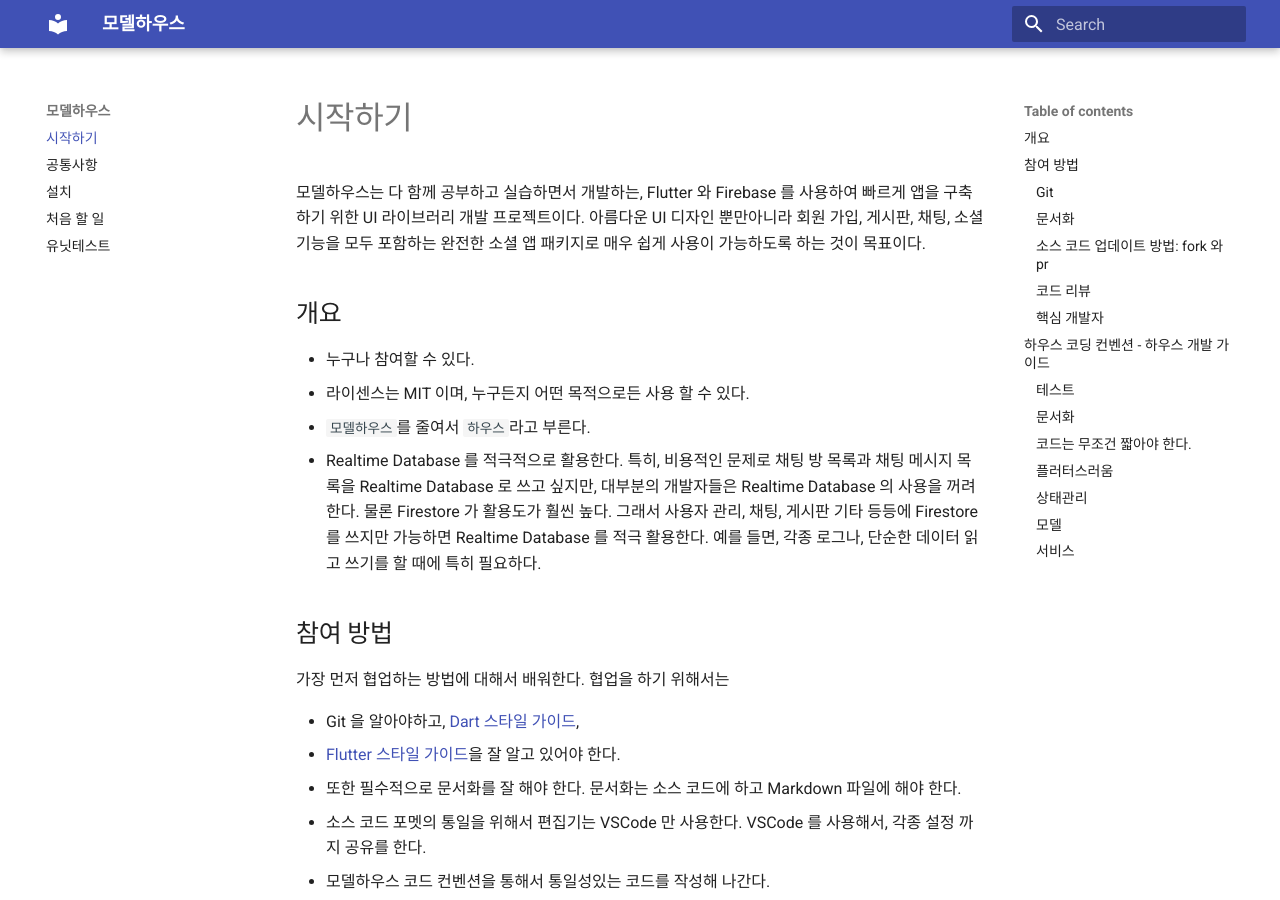
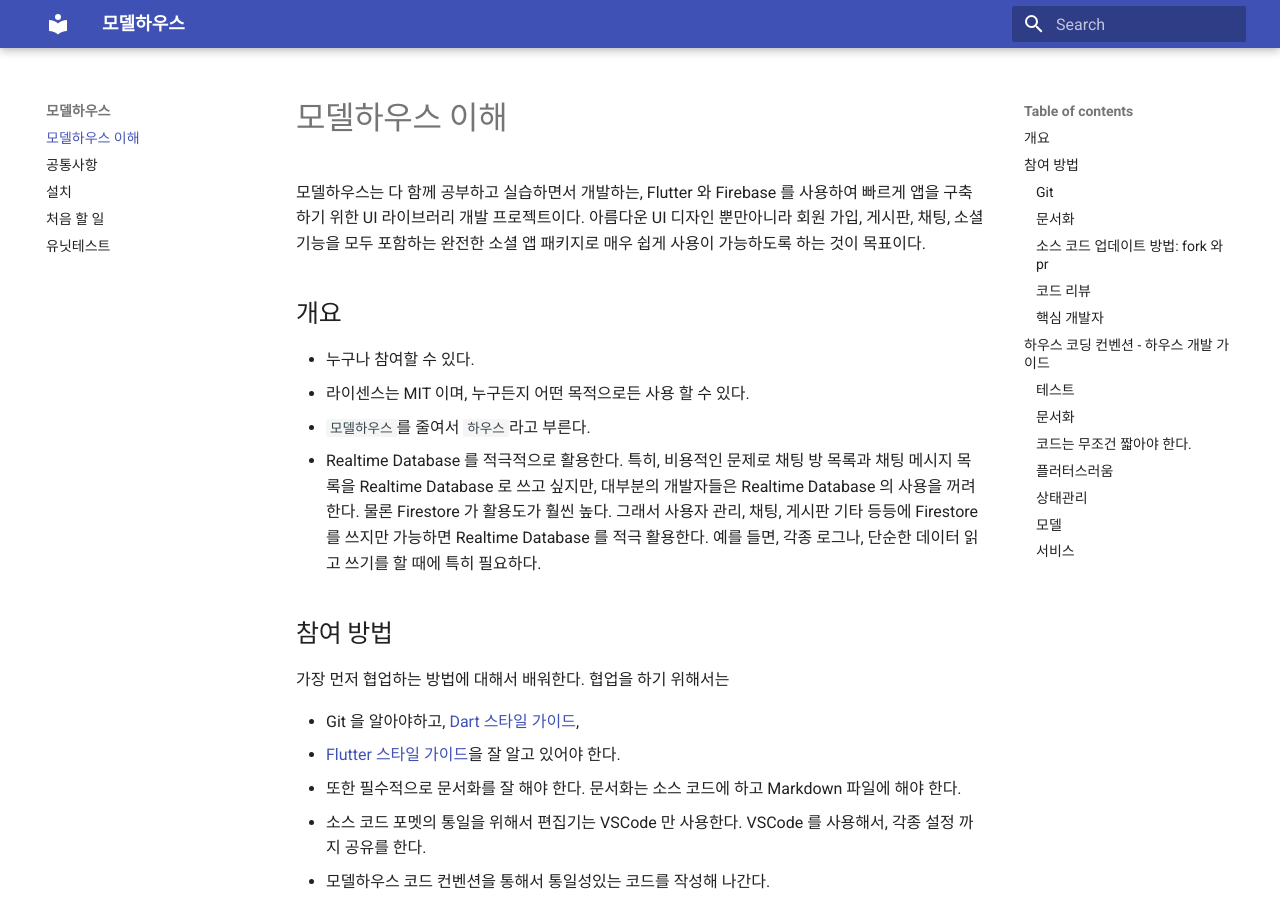
Before and after one commit to withcenterdev5/model_house, an MkDocs documentation site: the page built from docs/index.md, in a window 1280 px wide and 900 px high. Built offline with MkDocs 1.6.1 and Material for MkDocs 9.7.7, drawn with Linux system fonts in a browser that asks for light colours.

Commit message:
문서 수정

```diff
--- a/docs/index.md
+++ b/docs/index.md
@@ -1,4 +1,4 @@
-# 시작하기
+# 모델하우스 이해
 
 모델하우스는 다 함께 공부하고 실습하면서 개발하는, Flutter 와 Firebase 를 사용하여 빠르게 앱을 구축하기 위한 UI 라이브러리 개발 프로젝트이다. 아름다운 UI 디자인 뿐만아니라 회원 가입, 게시판, 채팅, 소셜 기능을 모두 포함하는 완전한 소셜 앱 패키지로 매우 쉽게 사용이 가능하도록 하는 것이 목표이다.
 
```
